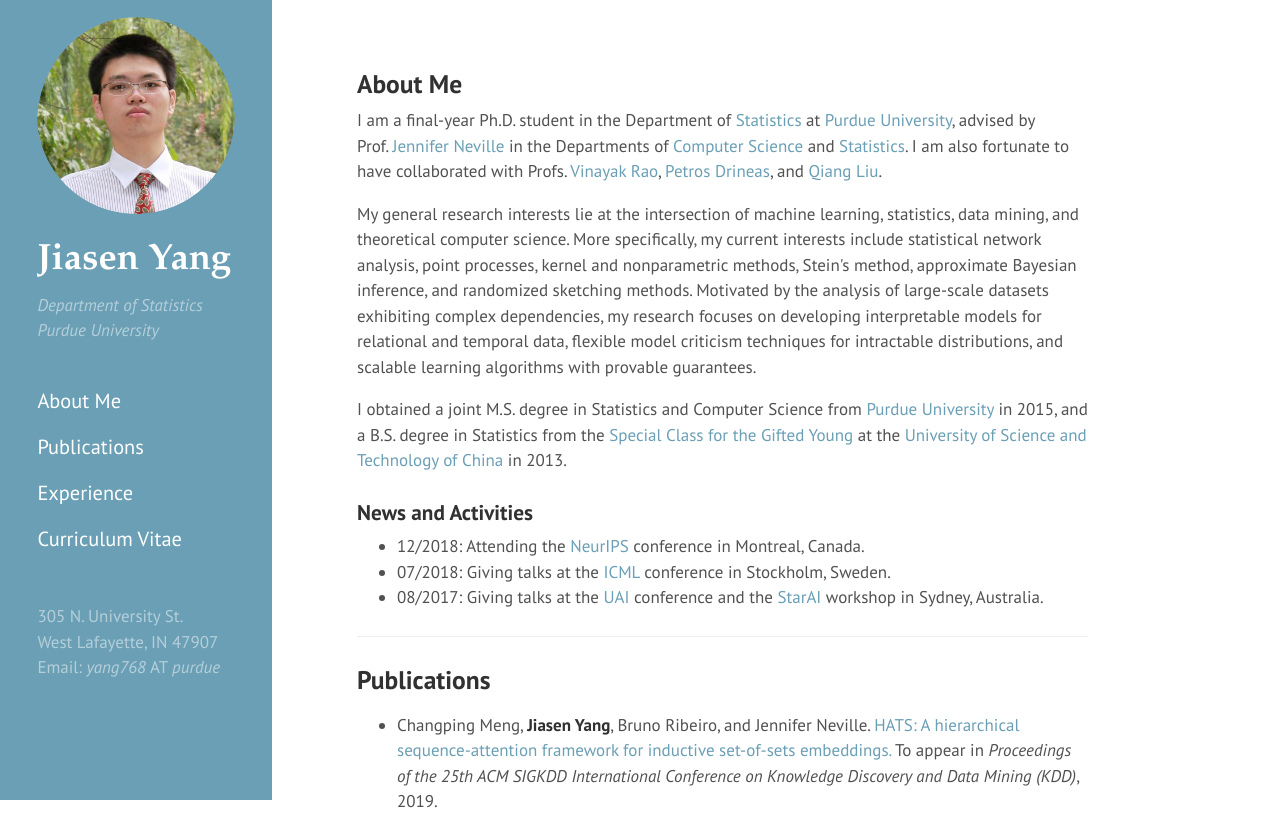
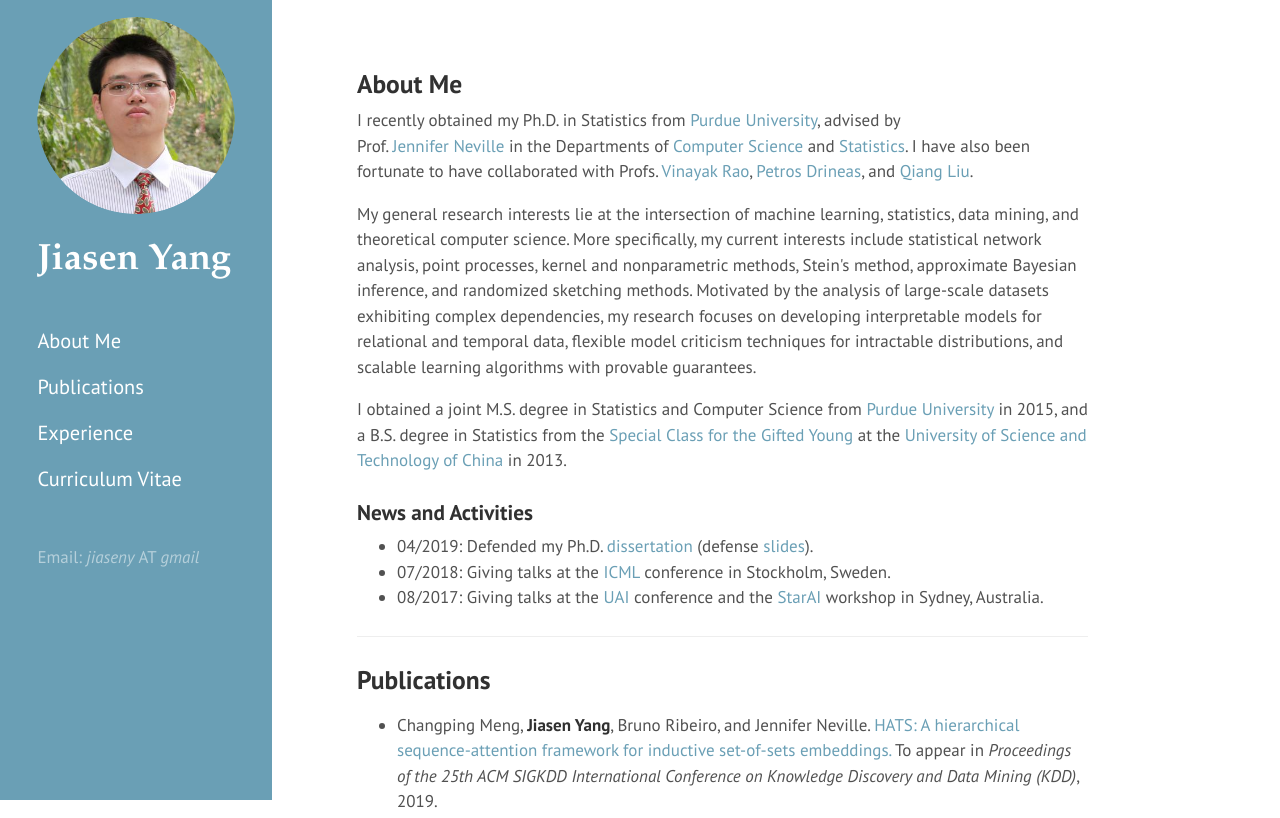
Before and after one commit to jiaseny/jiaseny.github.io, a plain HTML site: page index.html in a window 1280 px wide. Shown: the top 818 px of the page. Drawn offline with Linux system fonts and the light colour scheme.

Commit message:
Changes.

```diff
--- a/index.html
+++ b/index.html
@@ -40,10 +40,10 @@
         Jiasen Yang
         </a>
       </h1>
-      <p class="lead">
+<!--  <p class="lead">
         <em>Department of Statistics</em><br>
         <em>Purdue University</em><br>
-      </p>
+      </p> -->
     </div>
 
     <nav class="sidebar-nav">
@@ -57,9 +57,10 @@
     <div>
     <footer>
       <p>
-          305 N. University St.<br>
+    <!--  305 N. University St.<br>
           West Lafayette, IN 47907<br>
-          Email: <em>yang768</em> AT <em>purdue</em>
+          Email: <em>yang768</em> AT <em>purdue</em> -->
+          Email: <em>jiaseny</em> AT <em>gmail</em>
       </p>
       <!-- <p>
         Last updated: 12/01/2017.
@@ -73,10 +74,10 @@
     <div class="content container">
       <h2><a name="About"></a>About Me</h2>
         <p>
-          I am a final-year Ph.D. student in the Department of <a href = "http://www.stat.purdue.edu/">Statistics</a> at <a href = "https://www.purdue.edu/">Purdue University</a>, advised by<br>
+          I recently obtained my Ph.D. in Statistics from <a href = "https://www.purdue.edu/">Purdue University</a>, advised by<br>
           Prof. <a href="https://www.cs.purdue.edu/homes/neville/">Jennifer Neville</a> in the
           Departments of <a href = "http://www.cs.purdue.edu/">Computer Science</a> and <a href = "http://www.stat.purdue.edu/">Statistics</a>.
-          I am also fortunate to have collaborated with
+          I have also been fortunate to have collaborated with
           Profs. <a href="https://varao.github.io/">Vinayak Rao</a>,
           <a href="https://www.cs.purdue.edu/homes/pdrineas">Petros Drineas</a>, and
           <a href="https://www.cs.utexas.edu/~lqiang">Qiang Liu</a>.
@@ -101,7 +102,8 @@
 
       <h3>News and Activities</h3>
       <ul>
-        <li> 12/2018: Attending the <a href="https://NeurIPS.cc/">NeurIPS</a> conference in Montreal, Canada.
+        <li> 04/2019: Defended my Ph.D. <a href="papers/thesis.pdf">dissertation</a> (defense <a href="papers/slides.pdf">slides</a>).
+        <!-- <li> 12/2018: Attending the <a href="https://NeurIPS.cc/">NeurIPS</a> conference in Montreal, Canada. -->
         <li> 07/2018: Giving talks at the <a href="https://icml.cc/Conferences/2018/">ICML</a> conference in Stockholm, Sweden.
         <!-- <li> 12/2017: Attending the <a href="https://nips.cc/Conferences/2017/">NIPS</a> conference in Long Beach, CA. -->
         <li> 08/2017: Giving talks at the <a href="http://auai.org/uai2017/">UAI</a> conference and the <a href="http://starai.org">StarAI</a> workshop in Sydney, Australia.
@@ -175,7 +177,7 @@
 
     <p>
       <ul>
-      <li><strong>Research Assistant</strong>  &emsp; Purdue University  <span style="float:right"><em>08/2015 - Present</em></span>
+      <li><strong>Research Assistant</strong>  &emsp; Purdue University  <span style="float:right"><em>08/2015 - 05/2019</em></span>
 <!--         <p class="message">
         <em>I am working with Prof. <a href="https://www.cs.purdue.edu/homes/neville/">Jennifer Neville</a> on various topics in statistical network analysis and machine learning for relational data.</em>
         </p> -->
```
